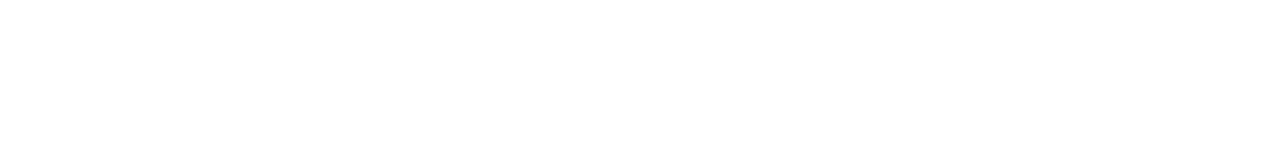
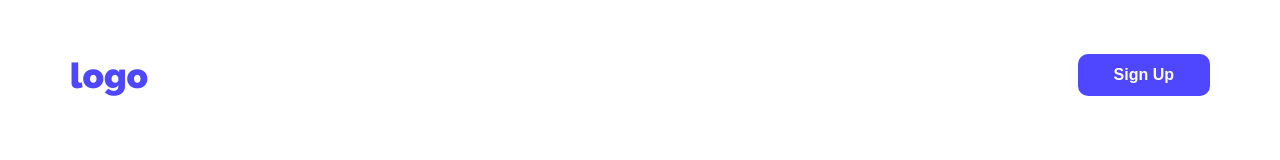
Before and after one commit to Abdullah-at-webdev/webflow-assignment, a plain HTML site: page index.html in a window 1280 px wide. Drawn offline with Linux system fonts and the light colour scheme.

Commit message:
Done with navbar

```diff
--- a/index.html
+++ b/index.html
@@ -4,8 +4,15 @@
     <meta charset="UTF-8">
     <meta name="viewport" content="width=device-width, initial-scale=1.0">
     <title>Webflow Assignment</title>
+    <link rel="stylesheet" href="style.css">
 </head>
 <body>
+    <section class="banner">
+        <header class="nav primary-width">
+            <h2 class="logo primary-blue">logo</h2>
+            <button class="primary-blue-background"><a class="white-anchor-text" href="#sign">Sign Up</a></button>
+        </header>
+    </section>
 
 </body>
 </html>
--- /dev/null
+++ b/style.css
@@ -0,0 +1,43 @@
+@import url('https://fonts.googleapis.com/css2?family=Raleway:ital,wght@0,100..900;1,100..900&display=swap');
+
+body{
+    font-family: "Raleway", sans-serif;
+    margin: 0;
+}
+
+/* Shared Color */
+.primary-blue{
+    color: #4E47FF;
+}
+.primary-blue-background{
+    background-color: #4E47FF;
+}
+.white-anchor-text{
+    color: #FFFFFF;
+    text-decoration: none;
+    font-size: 16px;
+    font-weight: bold;
+}
+
+/* Shared width  */
+.primary-width{
+    max-width: 1140px;
+}
+
+/* Header nav styles */
+header.nav{
+    margin: auto;
+    display: flex;
+    justify-content: space-between;
+    align-items: center;
+    height: 150px;
+}
+.logo{
+    font-size: 35px;
+    font-weight: 900;
+}
+.nav button{
+    padding: 12px 36px;
+    border: 0px solid;
+    border-radius: 10px;
+}
```
